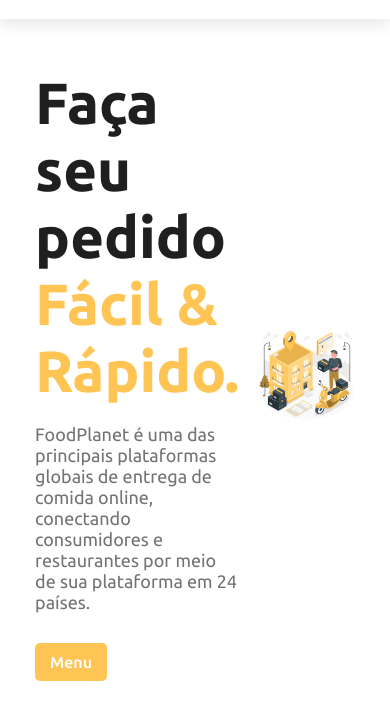
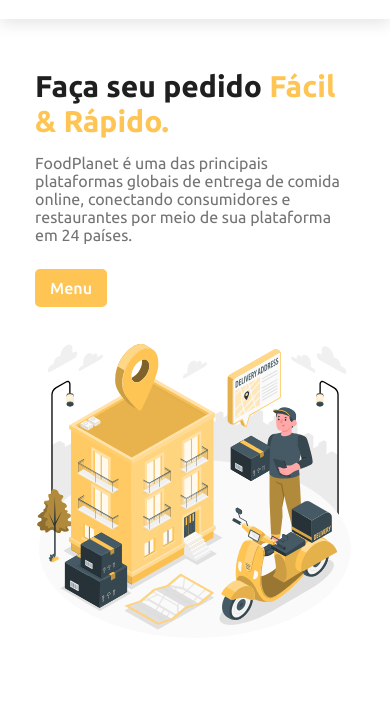
Before and after one commit to victormacaubas/pwm-food-place, a plain HTML site: page index.html in a window 390 px wide. Shown: the part 61-780 px from the top of the page. Drawn offline with Linux system fonts and the light colour scheme.

Commit message:
media queries para aparelhos mobile

```diff
--- a/css/styles.css
+++ b/css/styles.css
@@ -207,6 +207,33 @@ section {
     box-shadow: var(--box-shadow);
 }
 
+@media (max-width: 999px) {
+    .home .content h1 {
+        font-size: 4rem;
+    }
+}
+
+@media (max-width: 768px) {
+    .home .content h1 {
+        font-size: 3rem;
+        margin-bottom: 1.5rem;
+    }
+
+    .home .content p {
+        font-size: inherit;
+        margin-bottom: 1.5rem;
+    }
+
+    .home {
+        grid-template-columns: 1fr;
+    }
+
+    .home .image {
+        max-width: 40rem;
+        margin: 0 auto;
+    }
+}
+
 /* =========== Serviços =========== */
 
 /* =========== Sobre =========== */
```
